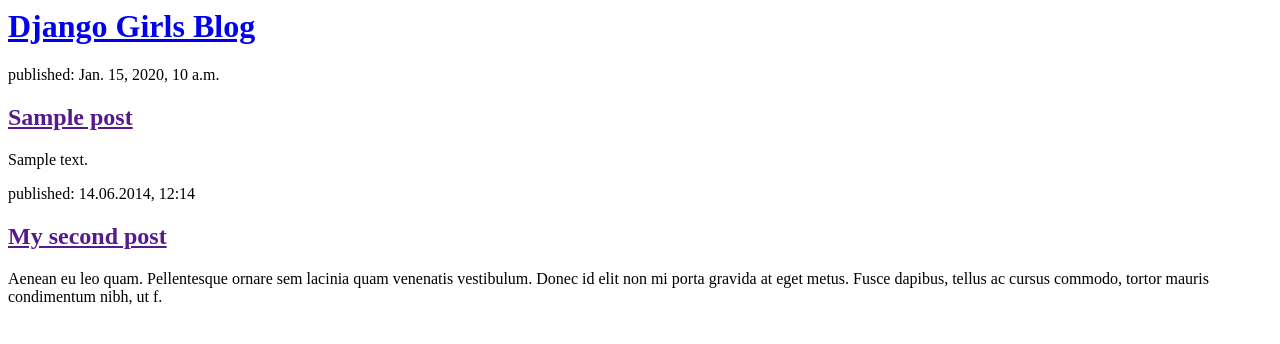
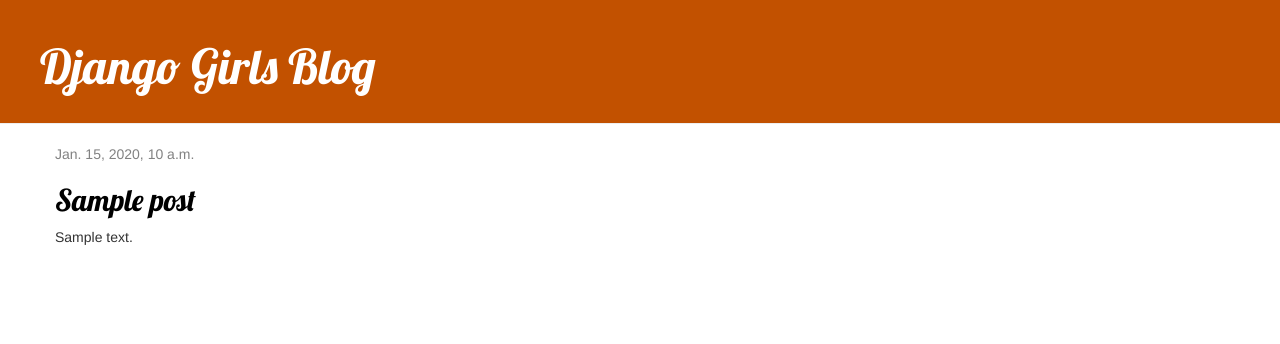
Before and after one commit to CjBoat2542/My-first-blog, a Django app: page / in a window 1280 px wide. Shown: the top 344 px of the page. Run offline with Django 3.2, Linux system fonts and the light colour scheme; tables that the repository leaves empty hold one stand-in row (values such as "Sample post"); some libraries are stand-ins or nearby versions.

Commit message:
My Django Girls app, second  commit

```diff
--- /dev/null
+++ b/mysite/blog/static/css/blog.css
@@ -0,0 +1,46 @@
+.page-header {
+    background-color: #C25100;
+    margin-top: 0;
+    padding: 20px 20px 20px 40px;
+}
+
+.page-header h1, .page-header h1 a, .page-header h1 a:visited, .page-header h1 a:active {
+    color: #ffffff;
+    font-size: 36pt;
+    text-decoration: none;
+}
+
+.content {
+    margin-left: 40px;
+}
+
+h1, h2, h3, h4 {
+    font-family: 'Lobster', cursive;
+}
+
+.date {
+    color: #828282;
+}
+
+.save {
+    float: right;
+}
+
+.post-form textarea, .post-form input {
+    width: 100%;
+}
+
+.top-menu, .top-menu:hover, .top-menu:visited {
+    color: #ffffff;
+    float: right;
+    font-size: 26pt;
+    margin-right: 20px;
+}
+
+.post {
+    margin-bottom: 70px;
+}
+
+.post h2 a, .post h2 a:visited {
+    color: #000000;
+}
--- /dev/null
+++ b/mysite/blog/templates/blog/base.html
@@ -0,0 +1,31 @@
+{% load static %}
+<html>
+    <head>
+        <title>Django Girls blog</title>
+        <link rel="stylesheet" href="//maxcdn.bootstrapcdn.com/bootstrap/3.2.0/css/bootstrap.min.css">
+        <link rel="stylesheet" href="//maxcdn.bootstrapcdn.com/bootstrap/3.2.0/css/bootstrap-theme.min.css">
+        <link href='//fonts.googleapis.com/css?family=Lobster&subset=latin,latin-ext' rel='stylesheet' type='text/css'>
+        <link rel="stylesheet" href="{% static 'css/blog.css' %}">
+    </head>
+    <body>
+        <div class="page-header">
+            <h1><a href="/">Django Girls Blog</a></h1>
+        </div>
+
+        <div class="content container">
+            <div class="row">
+                <div class="col-md-8">
+                {% for post in posts %}
+                    <div class="post">
+                        <div class="date">
+                            {{ post.published_date }}
+                        </div>
+                        <h2><a href="">{{ post.title }}</a></h2>
+                        <p>{{ post.text|linebreaksbr }}</p>
+                    </div>
+                {% endfor %}
+                </div>
+            </div>
+        </div>
+    </body>
+</html>
--- a/mysite/blog/templates/blog/post_list.html
+++ b/mysite/blog/templates/blog/post_list.html
@@ -1,20 +1,36 @@
+{% extends 'blog/base.html' %}
+{% load static %}
+
 <html>
     <head>
+       <link rel="stylesheet" href="//maxcdn.bootstrapcdn.com/bootstrap/3.2.0/css/bootstrap.min.css">
+        <link rel="stylesheet" href="//maxcdn.bootstrapcdn.com/bootstrap/3.2.0/css/bootstrap-theme.min.css">
+        <link rel="stylesheet" href="{% static 'css/blog.css' %}">
+        <link href="//fonts.googleapis.com/css?family=Lobster&subset=latin,latin-ext" rel="stylesheet" type="text/css">
         <title>Django Girls blog</title>
     </head>
     <body>
-        <div>
+        <div class="page-header">
             <h1><a href="/">Django Girls Blog</a></h1>
         </div>
 
-    {% for post in posts %}
-        <div>
-            <p>published: {{ post.published_date }}</p>
-            <h2><a href="">{{ post.title }}</a></h2>
-            <p>{{ post.text|linebreaksbr }}</p>
+ <div class="content container">
+    <div class="row">
+        <div class="col-md-8">
+            {% block content %}
+            {% for post in posts %}
+                <div class="post">
+                    <div class="date">
+                        <p>published: {{ post.published_date }}</p>
+                    </div>
+                    <h2><a href="">{{ post.title }}</a></h2>
+                    <p>{{ post.text|linebreaksbr }}</p>
+                </div>
+            {% endfor %}
+            {% endblock %}
         </div>
-    {% endfor %}
-        <div>
+    </div>
+</div>
             <p>published: 14.06.2014, 12:14</p>
             <h2><a href="">My second post</a></h2>
             <p>Aenean eu leo quam. Pellentesque ornare sem lacinia quam venenatis vestibulum. Donec id elit non mi porta gravida at eget metus. Fusce dapibus, tellus ac cursus commodo, tortor mauris condimentum nibh, ut f.</p>
```
